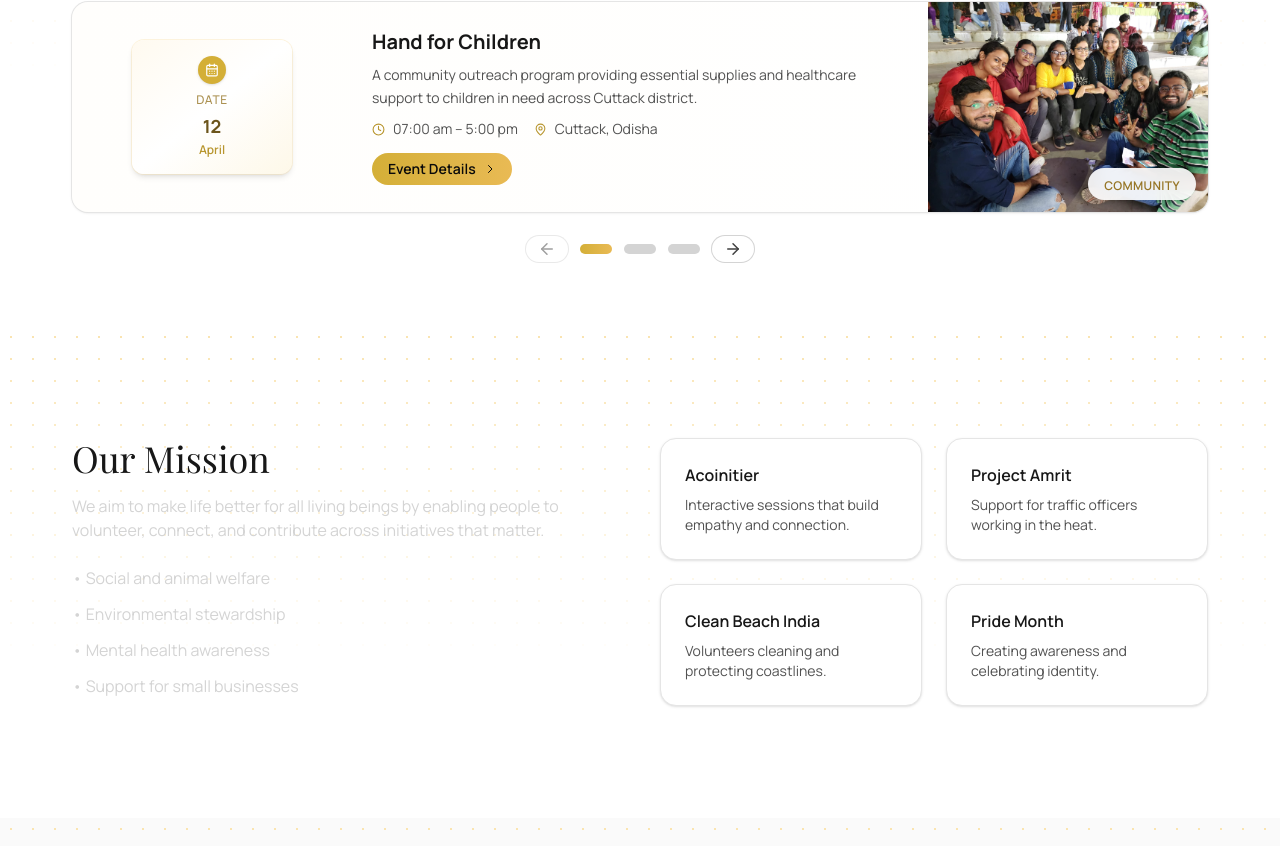
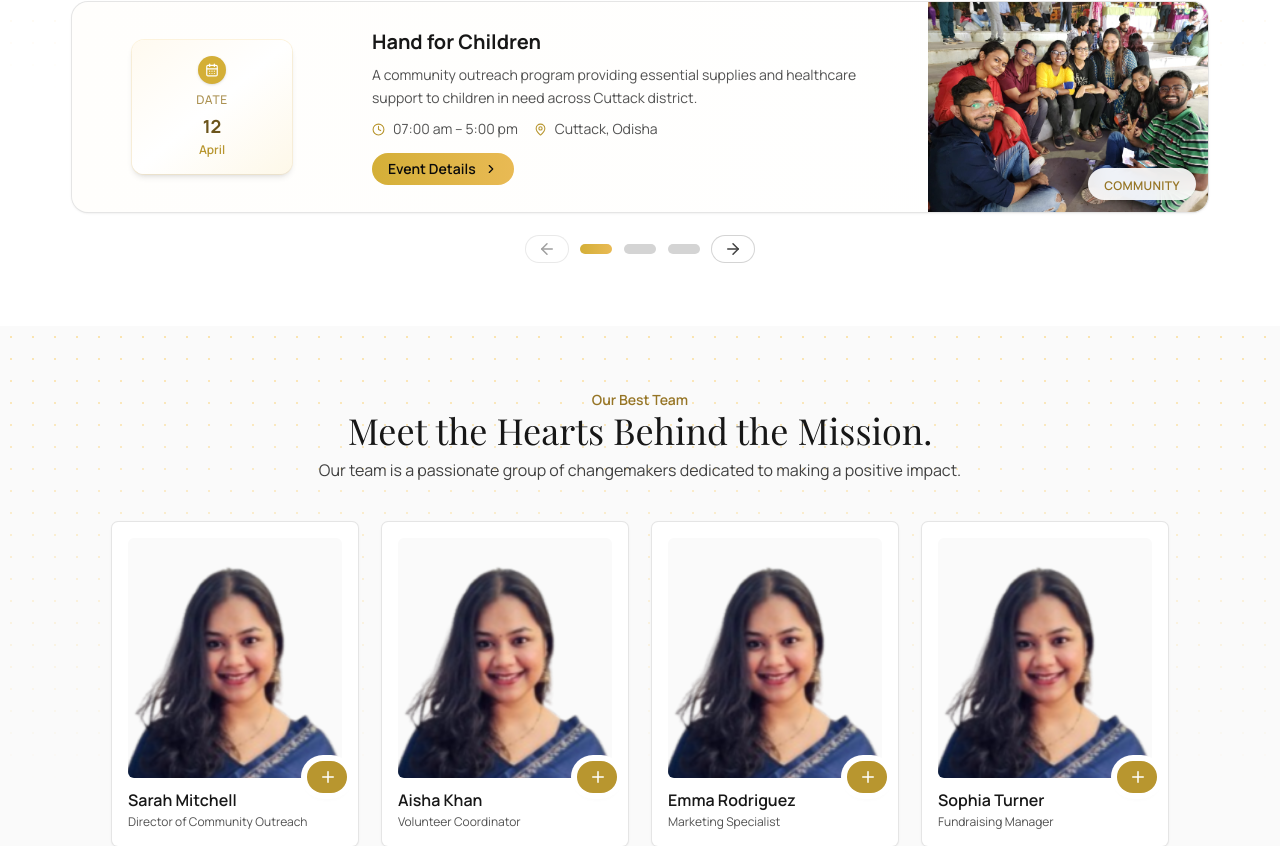
Before and after one commit to purna135/Inara-Foundation-Website, a Next.js app: page / in a window 1280 px wide. Shown: the part 2900-3746 px from the top of the page. Built offline with nearby package versions, Linux system fonts and the light colour scheme; a web font is replaced by a local one.

Commit message:
team section

```diff
--- a/app/page.tsx
+++ b/app/page.tsx
@@ -8,6 +8,7 @@ import Collage from '@/components/Collage';
 import Stats from '@/components/Stats';
 import Projects from '@/components/Projects';
 import Events from '@/components/Events';
+import Team from '@/components/Team';
 
 // Content data is separated for easy CMS replacement later
 const HIGHLIGHTS: { icon: any; title: string; desc: string }[] = [
@@ -79,6 +80,9 @@ export default function HomePage() {
       {/* Upcoming Events */}
       <Events />
 
+      {/* Team */}
+      <Team />
+
       {/* Mission */}
       <Section id="mission">
         <div className="grid items-start gap-10 lg:grid-cols-2">
--- a/components/Events.tsx
+++ b/components/Events.tsx
@@ -3,7 +3,7 @@
  import Link from "next/link";
  import events from "@/data/events.json";
  import Section from "./Section";
- import { CalendarDays, MapPin, Clock, ArrowRight, ArrowLeft } from "lucide-react";
+ import { CalendarDays, MapPin, Clock, ArrowRight, ArrowLeft, ChevronRight } from "lucide-react";
  import { useMemo, useState } from "react";
 
 type EventItem = {
@@ -136,20 +136,7 @@ export default function Events() {
                      <div className="pt-1">
                        <Link href={`/events/${event.id}`}>
                         <span className="inline-flex items-center gap-2 rounded-full bg-gradient-to-r from-brand-500 to-brand-400 px-4 py-1.5 text-sm font-semibold text-neutral-950 transition-all hover:from-brand-400 hover:to-brand-300 focus-ring">
-                          Event Details
-                          <svg
-                            className="h-3 w-3"
-                            fill="none"
-                            stroke="currentColor"
-                            viewBox="0 0 24 24"
-                          >
-                            <path
-                              strokeLinecap="round"
-                              strokeLinejoin="round"
-                              strokeWidth={2}
-                              d="M9 5l7 7-7 7"
-                            />
-                          </svg>
+                          Event Details <ChevronRight size={14} />
                         </span>
                       </Link>
                     </div>
--- /dev/null
+++ b/components/Team.tsx
@@ -0,0 +1,85 @@
+"use client";
+import Image from 'next/image';
+import Link from 'next/link';
+import Section from './Section';
+import team from '@/data/team.json';
+import { Facebook, Instagram, Linkedin, Twitter, Plus, Minus, ChevronRight } from 'lucide-react';
+import { useState } from 'react';
+
+type Member = {
+  id: string;
+  name: string;
+  role: string;
+  avatar: string;
+  socials?: { facebook?: string; instagram?: string; linkedin?: string; x?: string };
+};
+
+const ICONS: Record<string, any> = { facebook: Facebook, instagram: Instagram, linkedin: Linkedin, x: Twitter };
+
+export default function Team() {
+  const members = (team as any[]) as Member[];
+  const [open, setOpen] = useState<Set<string>>(new Set());
+  const toggle = (id: string) => {
+    setOpen((prev) => {
+      const next = new Set(prev);
+      if (next.has(id)) next.delete(id);
+      else next.add(id);
+      return next;
+    });
+  };
+  return (
+    <Section className="muted-section" size="dense">
+      <div className="mx-auto max-w-2xl text-center">
+        <p className="text-sm font-semibold text-brand-700">Our Best Team</p>
+        <h2 className="font-display text-3xl sm:text-4xl">Meet the Hearts Behind the Mission.</h2>
+        <p className="mt-2 text-neutral-700">Our team is a passionate group of changemakers dedicated to making a positive impact.</p>
+      </div>
+
+      <div className="mt-10 lg:px-10 grid gap-6 sm:grid-cols-2 lg:grid-cols-4">
+        {members.map((m) => {
+          const isOpen = open.has(m.id);
+          return (
+            <article key={m.id} className="relative overflow-hidden rounded-md bg-white p-4 ring-1 ring-neutral-200 shadow-sm transition hover:-translate-y-1 hover:shadow-md">
+              <div className="relative flex flex-col items-center">
+                {/* Square image like reference */}
+                <div className="h-60 w-full overflow-hidden rounded-md bg-neutral-50">
+                  <Image src={m.avatar} alt={m.name} width={400} height={400} className="h-full w-full object-cover" />
+                </div>
+                {/* Action rail originating from the + button (bottom-right) */}
+                <div className="absolute bottom-[-10px] right-0 flex flex-col items-end gap-2">
+                  {/* Social links stack upward from the toggle button */}
+                  <div className={`flex flex-col items-end gap-2 transition-all duration-300 ${isOpen ? 'opacity-100 translate-y-0' : 'pointer-events-none opacity-0 translate-y-2'}`}>
+                    {Object.entries(m.socials || {}).map(([k, href]) => {
+                      const Icon = ICONS[k];
+                      if (!href || !Icon) return null;
+                      return (
+                        <Link key={k} href={href} className="grid h-8 w-8 place-items-center rounded-full bg-white text-brand-700 ring-1 ring-neutral-200 shadow-sm transition hover:ring-brand-700" aria-label={k}>
+                          <Icon size={16} />
+                        </Link>
+                      );
+                    })}
+                  </div>
+                  {/* Toggle button with rotation and icon swap */}
+                  <button aria-label={isOpen ? 'Close' : 'Open'} onClick={() => toggle(m.id)} className={`relative bottom-[-5px] right-[-5px] grid h-8 w-10 place-items-center rounded-full bg-brand-600 text-white shadow-md ring-6 ring-white transition-transform duration-300 ${isOpen ? 'rotate-180' : 'rotate-0'}`}>
+                    <span className="relative h-4 w-4">
+                      <Plus className={`absolute inset-0 m-auto transition-all duration-300 ${isOpen ? 'opacity-0 rotate-90 scale-50' : 'opacity-100 rotate-0 scale-100'}`} size={18} />
+                      <Minus className={`absolute inset-0 m-auto transition-all duration-300 ${isOpen ? 'opacity-100 rotate-0 scale-100' : 'opacity-0 -rotate-90 scale-50'}`} size={18} />
+                    </span>
+                  </button>
+                </div>
+              </div>
+              <div className="mt-3 text-left">
+                <h3 className="text-md font-semibold leading-tight">{m.name}</h3>
+                <p className="mt-1 text-xs text-neutral-600">{m.role}</p>
+              </div>
+            </article>
+          );
+        })}
+      </div>
+
+      <div className="mt-8 text-center">
+        <Link href="#"><span className="inline-flex items-center gap-2 rounded-full bg-gradient-to-r from-brand-500 to-brand-400 px-5 py-2 text-sm font-semibold text-neutral-950 focus-ring">See all Core Members <ChevronRight size={14} /></span></Link>
+      </div>
+    </Section>
+  );
+}
--- /dev/null
+++ b/data/team.json
@@ -0,0 +1,46 @@
+[
+  {
+    "id": "sarah",
+    "name": "Sarah Mitchell",
+    "role": "Director of Community Outreach",
+    "avatar": "/profile.png",
+    "socials": {
+      "facebook": "https://facebook.com",
+      "instagram": "https://instagram.com",
+      "linkedin": "https://linkedin.com"
+    }
+  },
+  {
+    "id": "aisha",
+    "name": "Aisha Khan",
+    "role": "Volunteer Coordinator",
+    "avatar": "/profile.png",
+    "socials": {
+      "facebook": "https://facebook.com",
+      "instagram": "https://instagram.com",
+      "x": "https://twitter.com"
+    }
+  },
+  {
+    "id": "emma",
+    "name": "Emma Rodriguez",
+    "role": "Marketing Specialist",
+    "avatar": "/profile.png",
+    "socials": {
+      "instagram": "https://instagram.com",
+      "linkedin": "https://linkedin.com",
+      "x": "https://twitter.com"
+    }
+  },
+  {
+    "id": "sophia",
+    "name": "Sophia Turner",
+    "role": "Fundraising Manager",
+    "avatar": "/profile.png",
+    "socials": {
+      "facebook": "https://facebook.com",
+      "linkedin": "https://linkedin.com",
+      "x": "https://twitter.com"
+    }
+  }
+]
```
Also changed, not shown: public/profile.png (added).
